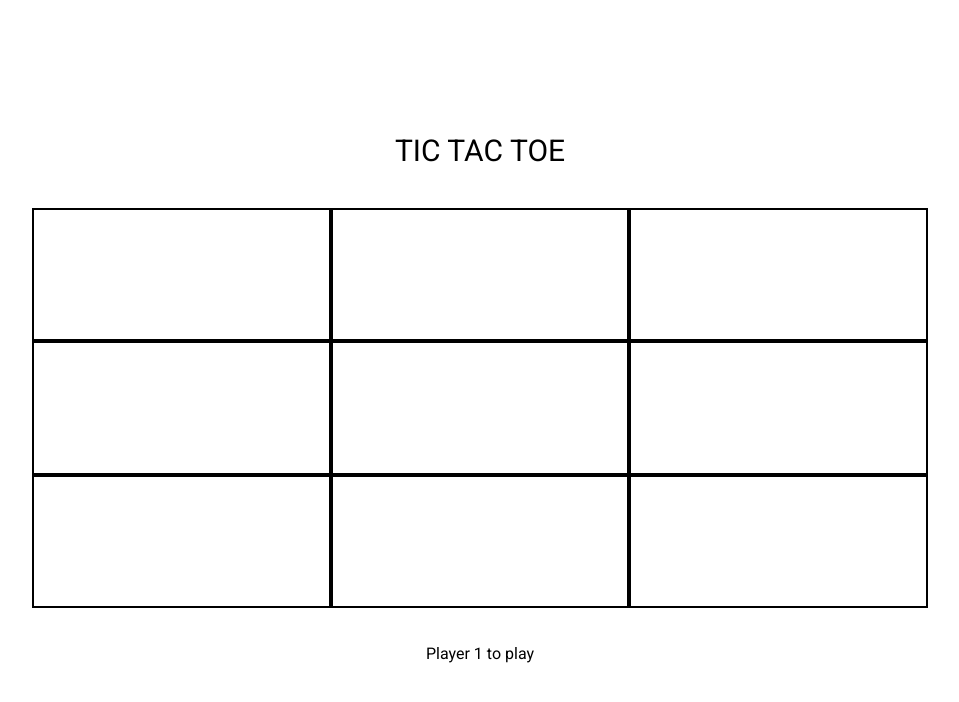
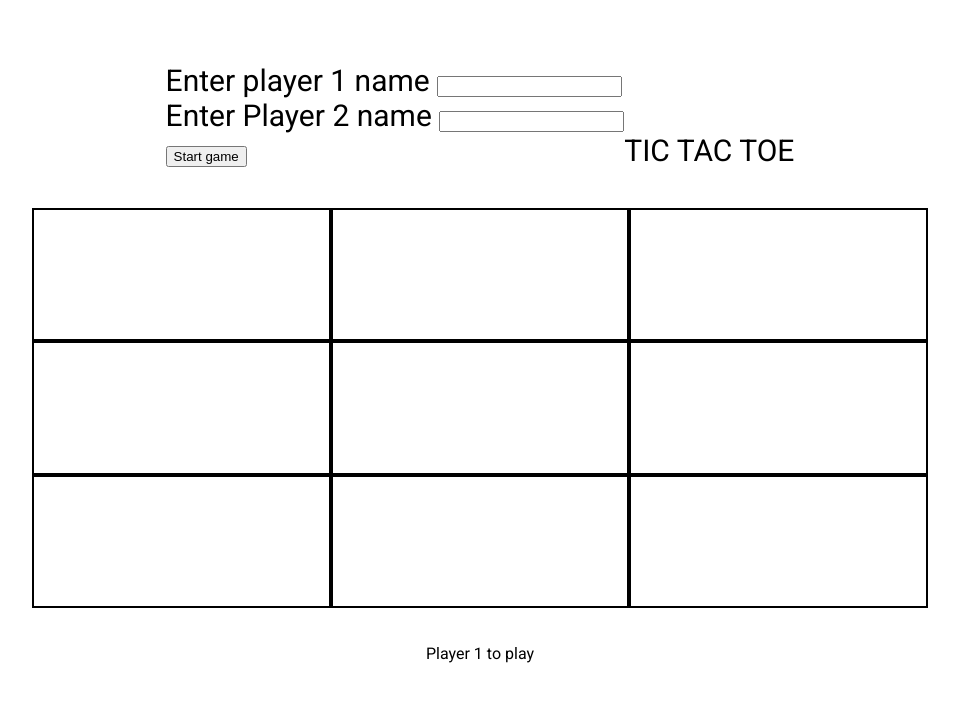
Before and after one commit to audunu/tic-tac-toe, a plain HTML site: page index.html in a window 1280 px wide. Shown: the whole page, without its empty margins (160-1119 px from the left). Drawn offline with Linux system fonts and the light colour scheme.

Commit message:
no changes

```diff
--- a/index.html
+++ b/index.html
@@ -15,6 +15,25 @@
 <body>
 
 <div class="spacer">
+
+    <div class="pop-up">
+        <form action="">
+            <div>
+                <label for="player1">Enter player 1 name</label>
+                <input type="text" id="player1" required>
+            </div>
+            <div>
+                <label for="player2">Enter Player 2 name</label>
+                <input type="text" id="player2" required>
+            </div>
+            <div class="button-container">
+                <button>Start game</button>
+            </div>
+        </form>
+    </div>
+
+
+
 <div>TIC TAC TOE</div>
 </div>
 <div class="grid-container">
```
